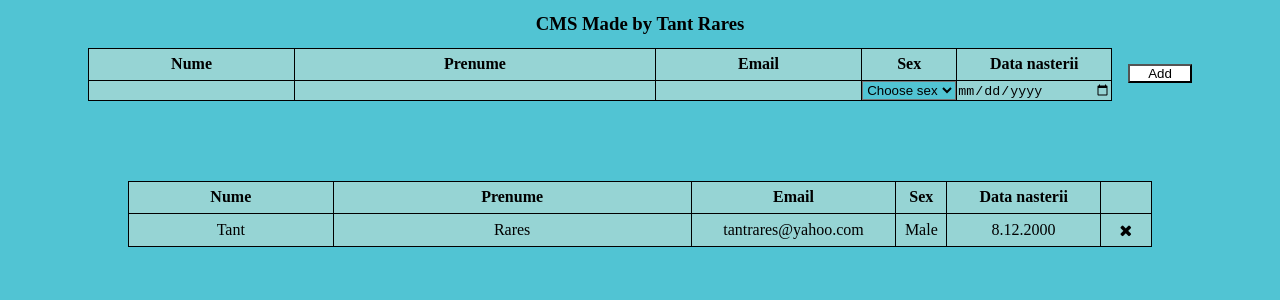
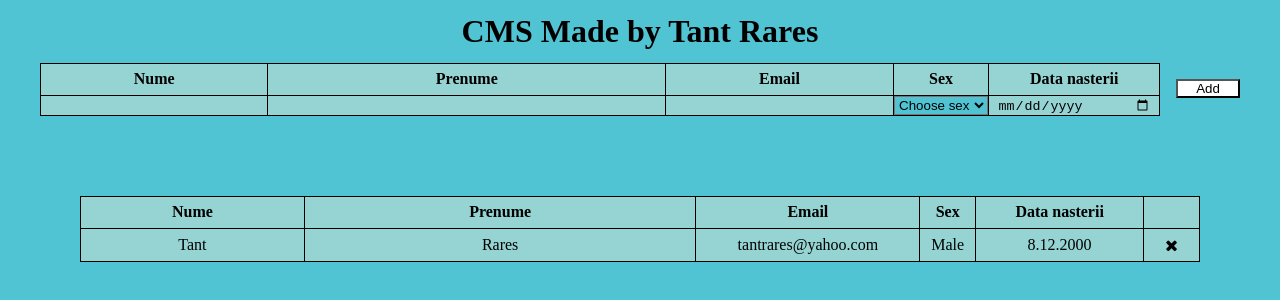
Before and after one commit to tant-rares-30127/CMS, a plain HTML site: page main.html in a window 1280 px wide. Drawn offline with Linux system fonts and the light colour scheme.

Commit message:
Resizing title and table

```diff
--- a/main.css
+++ b/main.css
@@ -26,7 +26,7 @@
 }
 
 table {
-  width: 80%;
+  width: 70rem;
 }
 
 table,
@@ -66,8 +66,8 @@ td {
   background: transparent;
   border: transparent;
   width: 100%;
-  /* margin-left: 4%; */
-  margin-right: 10%;
+  padding-left: 0.5rem;
+  padding-right: 0.5rem;
 }
 
 .add-button {
--- a/main.html
+++ b/main.html
@@ -12,7 +12,7 @@
   <body>
     <div class="wrapper">
       <div class="title">
-        <h3>CMS Made by Tant Rares</h3>
+        <h1>CMS Made by Tant Rares</h1>
       </div>
       <div class="adding-table">
         <table>
```
Also changed, not shown: README.md.
